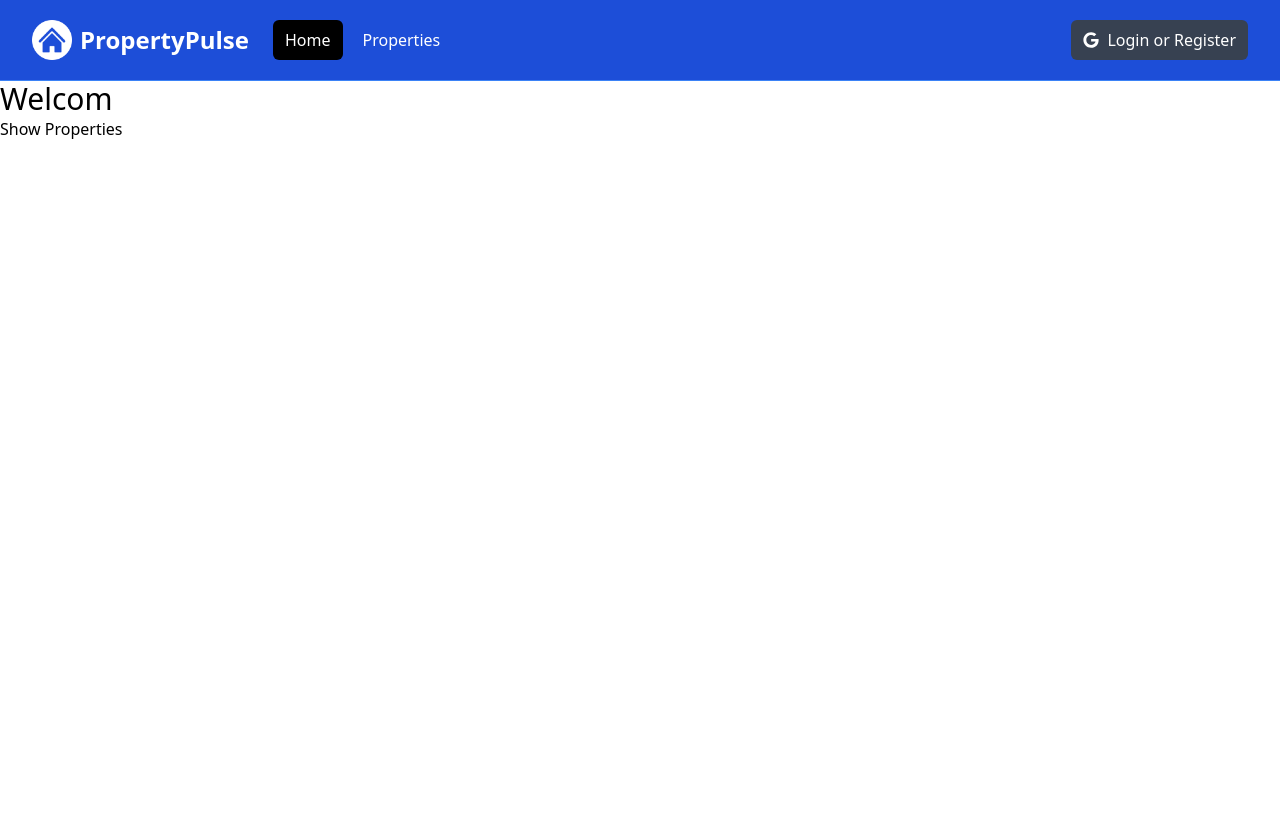
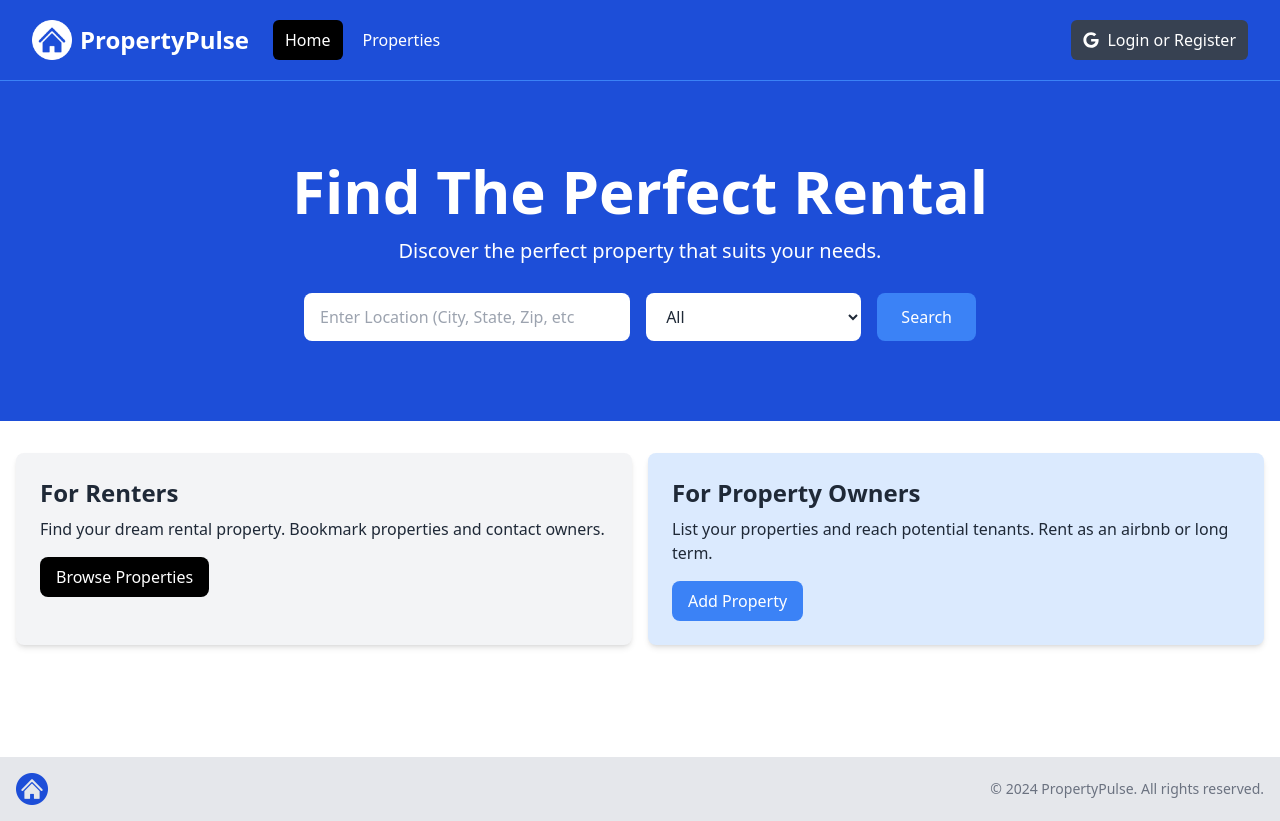
Before and after one commit to GabrielaMendes/next-propertypulse, a Next.js app: page / in a window 1280 px wide. Before the commit the page ends 800 px from the top, so only its background shows below. Built offline with nearby package versions, Linux system fonts and the light colour scheme.

Commit message:
Added basic elements to homepage

```diff
--- a/app/layout.tsx
+++ b/app/layout.tsx
@@ -1,6 +1,7 @@
 import "@/assets/styles/globals.css";
 
 import Navbar from "@/components/Navbar";
+import Footer from "@/components/Footer";
 
 export const metadata = {
 	title: "PropertyPulse | Find The Perfect Rental",
@@ -12,8 +13,9 @@
 	return (
 		<html lang="en">
 			<body>
-        <Navbar />
+				<Navbar />
 				<main>{children}</main>
+				<Footer />
 			</body>
 		</html>
 	);
--- a/app/page.tsx
+++ b/app/page.tsx
@@ -1,11 +1,12 @@
-import Link from "next/link";
+import Hero from "@/components/Hero";
+import InfoBoxes from "@/components/InfoBoxes";
 
 function HomePage() {
 	return (
-		<div>
-			<h1 className="text-3xl">Welcom</h1>
-			<Link href="/properties">Show Properties</Link>
-		</div>
+		<>
+			<Hero />
+      <InfoBoxes />
+		</>
 	);
 }
 
--- /dev/null
+++ b/components/Footer.jsx
@@ -0,0 +1,24 @@
+import logo from "@/assets/images/logo.png"
+
+import Image from "next/image";
+
+function Footer() {
+  const currentYear = new Date().getFullYear()
+
+  return (
+		<footer className="bg-gray-200 py-4 mt-24">
+			<div className="container mx-auto flex flex-col md:flex-row items-center justify-between px-4">
+				<div className="mb-4 md:mb-0">
+					<Image src={logo} alt="Logo" className="h-8 w-auto" />
+				</div>
+				<div>
+					<p className="text-sm text-gray-500 mt-2 md:mt-0">
+						&copy; {currentYear} PropertyPulse. All rights reserved.
+					</p>
+				</div>
+			</div>
+		</footer>
+	);
+}
+
+export default Footer
--- /dev/null
+++ b/components/Hero.tsx
@@ -0,0 +1,56 @@
+function Hero() {
+  return (
+		<section className="bg-blue-700 py-20 mb-4">
+			<div className="max-w-7xl mx-auto px-4 sm:px-6 lg:px-8 flex flex-col items-center">
+				<div className="text-center">
+					<h1 className="text-4xl font-extrabold text-white sm:text-5xl md:text-6xl">
+						Find The Perfect Rental
+					</h1>
+					<p className="my-4 text-xl text-white">
+						Discover the perfect property that suits your needs.
+					</p>
+				</div>
+				<form className="mt-3 mx-auto max-w-2xl w-full flex flex-col md:flex-row items-center">
+					<div className="w-full md:w-3/5 md:pr-2 mb-4 md:mb-0">
+						<label htmlFor="location" className="sr-only">
+							Location
+						</label>
+						<input
+							type="text"
+							id="location"
+							placeholder="Enter Location (City, State, Zip, etc"
+							className="w-full px-4 py-3 rounded-lg bg-white text-gray-800 focus:outline-none focus:ring focus:ring-blue-500"
+						/>
+					</div>
+					<div className="w-full md:w-2/5 md:pl-2">
+						<label htmlFor="property-type" className="sr-only">
+							Property Type
+						</label>
+						<select
+							id="property-type"
+							className="w-full px-4 py-3 rounded-lg bg-white text-gray-800 focus:outline-none focus:ring focus:ring-blue-500"
+						>
+							<option value="All">All</option>
+							<option value="Apartment">Apartment</option>
+							<option value="Studio">Studio</option>
+							<option value="Condo">Condo</option>
+							<option value="House">House</option>
+							<option value="Cabin Or Cottage">Cabin or Cottage</option>
+							<option value="Loft">Loft</option>
+							<option value="Room">Room</option>
+							<option value="Other">Other</option>
+						</select>
+					</div>
+					<button
+						type="submit"
+						className="md:ml-4 mt-4 md:mt-0 w-full md:w-auto px-6 py-3 rounded-lg bg-blue-500 text-white hover:bg-blue-600 focus:outline-none focus:ring focus:ring-blue-500"
+					>
+						Search
+					</button>
+				</form>
+			</div>
+		</section>
+	);
+}
+
+export default Hero
--- /dev/null
+++ b/components/InfoBox.tsx
@@ -0,0 +1,36 @@
+import { type ReactNode } from "react";
+
+type InfoBoxProps = {
+	heading: string;
+	backgroundColor?: string;
+	textColor?: string;
+	buttonInfo: {
+		link: string;
+		backgroundColor: string;
+		text: string;
+	};
+	children: ReactNode;
+};
+
+function InfoBox({
+	heading,
+	backgroundColor = "bg-gray-100",
+	textColor = "text-gray-800",
+	buttonInfo,
+	children,
+}: InfoBoxProps) {
+	return (
+		<div className={`${backgroundColor} p-6 rounded-lg shadow-md`}>
+			<h2 className={`${textColor} text-2xl font-bold`}>{heading}</h2>
+			<p className={`${textColor} mt-2 mb-4`}>{children}</p>
+			<a
+				href={buttonInfo.link}
+				className={`${buttonInfo.backgroundColor} inline-block text-white rounded-lg px-4 py-2 hover:opacity-80`}
+			>
+				{buttonInfo.text}
+			</a>
+		</div>
+	);
+}
+
+export default InfoBox;
--- /dev/null
+++ b/components/InfoBoxes.tsx
@@ -0,0 +1,39 @@
+import InfoBox from "./InfoBox";
+
+function InfoBoxes() {
+	return (
+		<section>
+			<div className="container-xl lg:container m-auto">
+				<div className="grid grid-cols-1 md:grid-cols-2 gap-4 p-4 rounded-lg">
+					<InfoBox
+						heading="For Renters"
+						backgroundColor="bg-gray-100"
+						buttonInfo={{
+							text: "Browse Properties",
+							backgroundColor: "bg-black",
+							link: "/properties",
+						}}
+					>
+						Find your dream rental property. Bookmark properties and contact
+						owners.
+					</InfoBox>
+
+					<InfoBox
+						heading="For Property Owners"
+						backgroundColor="bg-blue-100"
+						buttonInfo={{
+							text: "Add Property",
+							backgroundColor: "bg-blue-500",
+							link: "/properties/add",
+						}}
+					>
+						List your properties and reach potential tenants. Rent as an airbnb
+						or long term.
+					</InfoBox>
+				</div>
+			</div>
+		</section>
+	);
+}
+
+export default InfoBoxes;
```
